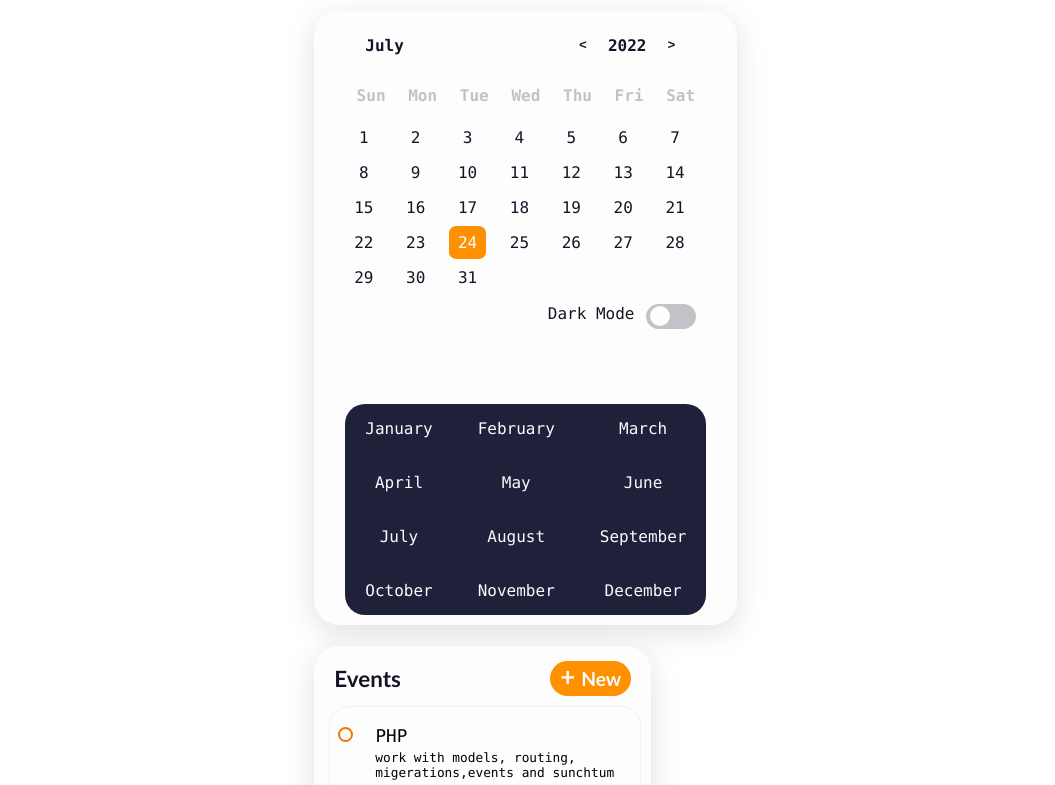
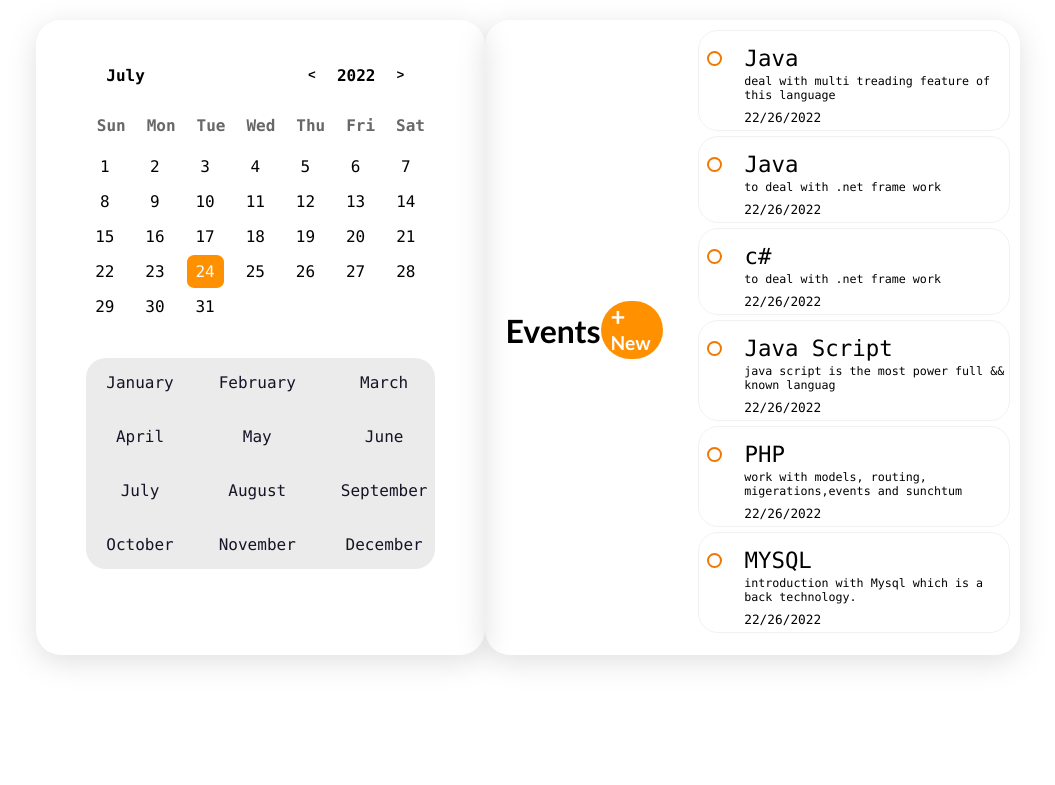
Before and after one commit to yasinrahnaward/Calendar, a plain HTML site: page index.html in a window 1280 px wide. Both pictures are taken after a click on the element "July". Shown: the top 785 px of the page, without its empty margins (126-1181 px from the left). Drawn offline with Linux system fonts and the light colour scheme.

Commit message:
dynamic timer

```diff
--- a/index.html
+++ b/index.html
@@ -6,10 +6,9 @@
     <title>CALENDAR</title>
     <link rel="stylesheet" href="style.css" />
   </head>
-<body class="light">
-
+  <body>
     <!-- side bar -->
-  <div class="sidebar">
+    <div class="contianer">
       <!-- calendar  -->
       <div class="calendar">
         <div class="calendar-header">
@@ -24,6 +23,7 @@
             </span>
           </div>
         </div>
+
         <div class="calendar-body">
           <div class="calendar-week-days">
             <div>Sun</div>
@@ -48,48 +48,17 @@
             <div>5</div>
             <div>6</div>
             <div>7</div>
-            <div>1</div>
-            <div>2</div>
-            <div>3</div>
-            <div>4</div>
-            <div>5</div>
-            <div>6</div>
-            <div>7</div>
-            <div>1</div>
-            <div>2</div>
-            <div>3</div>
-            <div>4</div>
-            <div>5</div>
-            <div>6</div>
-            <div>7</div>
-            <div>1</div>
-            <div>2</div>
-            <div>3</div>
-            <div>4</div>
-            <div>5</div>
-            <div>6</div>
-            <div>7</div>
-            <div>1</div>
-            <div>2</div>
-            <div>3</div>
-            <div>4</div>
-            <div>5</div>
-            <div>6</div>
-            <div>7</div>
           </div>
         </div>
         <div class="calendar-footer">
-          <div class="toggle">
-            <span>Dark Mode</span>
-            <div class="switch-mode">
-              <div class="switch-mode-sign"></div>
-            </div>
-          </div>
+          <!-- <div class="toggle"> -->
+          <!-- <span>Dark Mode</span> -->
+          <!-- </div> -->
         </div>
         <div class="date-time-formate">
           <div class="day-text-formate">TODAY</div>
           <div class="date-time-value">
-            <div class="time-formate">02:51</div>
+            <div class="time-formate">02:51:20</div>
             <div class="date-formate">23 - july - 2022</div>
           </div>
         </div>
@@ -106,13 +75,46 @@
         </div>
       </div>
       <div class="event-body">
-
+        <div class="event-items">
+            <span class="event-item-color"></span>
+            <span class="event-item-title">Java</span>
+            <span class="event-item-delete"></span>
+            <span class="event-item-edit"></span>
+            <p class="event-item-text">deal with multi treading feature of this language</p>
+            <div class="event-item-date">22/26/2022</div>
+          </div>
+        <div class="event-items">
+            <span class="event-item-color"></span>
+            <span class="event-item-title">Java</span>
+            <span class="event-item-delete"></span>
+            <span class="event-item-edit"></span>
+            <p class="event-item-text">to deal with .net frame work</p>
+            <div class="event-item-date">22/26/2022</div>
+          </div>
+        <div class="event-items">
+            <span class="event-item-color"></span>
+            <span class="event-item-title">c#</span>
+            <span class="event-item-delete"></span>
+            <div class="event-item-edit"></div>
+            <p class="event-item-text">to deal with .net frame work</p>
+            <div class="event-item-date">22/26/2022</div>
+          </div>
+        <div class="event-items">
+            <span class="event-item-color"></span>
+            <span class="event-item-title">Java Script</span>
+            <span class="event-item-delete"></span>
+            <span class="event-item-edit"></span>
+            <p class="event-item-text">java script is the most power full && known languag</p>
+            <div class="event-item-date">22/26/2022</div>
+          </div>
         <div class="event-items">
           <span class="event-item-color"></span>
           <span class="event-item-title">PHP</span>
           <span class="event-item-delete"></span>
           <span class="event-item-edit"></span>
-            <p class="event-item-text">work with models, routing, migerations,events and sunchtum</p>
+          <p class="event-item-text">
+            work with models, routing, migerations,events and sunchtum
+          </p>
           <div class="event-item-date">22/26/2022</div>
         </div>
         <div class="event-items">
@@ -120,7 +122,9 @@
           <span class="event-item-title">MYSQL</span>
           <span class="event-item-delete"></span>
           <span class="event-item-edit"></span>
-            <p class="event-item-text">introduction with Mysql which is a back technology.</p>
+          <p class="event-item-text">
+            introduction with Mysql which is a back technology.
+          </p>
           <div class="event-item-date">22/26/2022</div>
         </div>
       </div>
--- a/script.js
+++ b/script.js
@@ -1,8 +1,9 @@
 // "use strict";
-document.querySelector(".switch-mode").onclick = () => {
-    document.querySelector("body").classList.toggle("dark");
-    document.querySelector("body").classList.toggle("light");
-  };
+// document.querySelector(".switch-mode").onclick = () => {
+//   document.querySelector("body").classList.toggle("dark");
+//   document.querySelector("body").classList.toggle("light");
+// };
+
 
 isLeapYear = (year) => {
   return (
@@ -13,9 +14,10 @@ document.querySelector(".switch-mode").onclick = () => {
 // console.log(isLeapYear(2014));
 
 getFebDays = (year) => {
+
   return isLeapYear(year) ? 29 : 28;
 };
-  console.log(getFebDays(2021));
+
 let calendar = document.querySelector(".calendar");
 const month_names = [
   "January",
@@ -32,13 +34,31 @@ document.querySelector(".switch-mode").onclick = () => {
   "December",
 ];
 let month_picker = document.querySelector("#month-picker");
+const dayTextFormate=document.querySelector('.day-text-formate');
+const timeFormate=document.querySelector('.time-formate');
+const dateFormate=document.querySelector('.date-formate');
+
+// console.log(dateTimeFormate);
+
 month_picker.onclick=()=>{
 
+
+  month_list.classList.remove('hideonce');
   month_list.classList.remove('hide');
   month_list.classList.add('show');
+
+  dayTextFormate.classList.remove('showtime');
+  dayTextFormate.classList.add('hidetime');
+  timeFormate.classList.remove('showtime');
+  timeFormate.classList.add('hideTime');
+  dateFormate.classList.remove('showtime');
+  dateFormate.classList.add('hideTime');
+
+
+
 }
 
-  generateCalendar = (month, year) => {
+generateCalendar = (month,year) => {
   let calendar_days = document.querySelector(".calendar-days");
   calendar_days.innerHTML = "";
   let calendar_header_year = document.querySelector("#year");
@@ -57,18 +77,22 @@ document.querySelector(".switch-mode").onclick = () => {
     31,
   ];
   let currentDate = new Date();
+
   month_picker.innerHTML = month_names[month];
+
+
   calendar_header_year.innerHTML = year;
-    let first_day = new Date(month, year, 1);
-    for (let i = 0; i <= days_of_month[month] + first_day.getDay() - 1; i++) {
+
+  let first_day = new Date(month, year,1);
+
+
+
+  for (let i = 0; i <= days_of_month[month] + first_day.getDay() -1; i++) {
     let day = document.createElement("div");
     if (i >= first_day.getDay()) {
-        day.classList.add("calendar-day-hover");
-        day.innerHTML = i - first_day.getDay() + 1;
-        day.innerHTML += `<spna></span>
-        <spna></span>
-        <spna></span>
-        <spna></span>`;
+      day.innerHTML = i- first_day.getDay() +1;
+
+      // curent date display
       if (
         i - first_day.getDay() + 1 === currentDate.getDate() &&
         year === currentDate.getFullYear() &&
@@ -85,16 +109,26 @@ document.querySelector(".switch-mode").onclick = () => {
 month_names.forEach((e, index) => {
   let month = document.createElement("div");
   month.innerHTML = `<div>${e}</div>`;
+
+
   month_list.append(month);
   month.onclick=()=>{
-      // left transition
+
     currentMonth.value=index;
-      generateCalendar(currentMonth.value,currentYear.value)
-      // month_list.classList.add('hide');
+    generateCalendar(currentMonth.value,currentYear.value);
     month_list.classList.replace('show','hide');
+     dayTextFormate.classList.remove('hideTime');
+    dayTextFormate.classList.add('showtime');
+    timeFormate.classList.remove('hideTime');
+    timeFormate.classList.add('showtime');
+    dateFormate.classList.remove('hideTime');
+    dateFormate.classList.add('showtime');
   }
 });
+(function(){
+  month_list.classList.add("hideonce");
 
+})()
 document.querySelector('#pre-year').onclick=()=>{
   --currentYear.value;
   generateCalendar(currentMonth.value,currentYear.value)
@@ -105,6 +139,20 @@ document.querySelector(".switch-mode").onclick = () => {
 }
 
 let currentDate = new Date();
-  let currentMonth = { value: currentDate.getMonth() };
+let currentMonth = { value: currentDate.getMonth()};
 let currentYear = { value: currentDate.getFullYear() };
 generateCalendar(currentMonth.value, currentYear.value);
+
+
+// timer
+const todayShowTime = document.querySelector('.time-formate');
+const todayShowDate = document.querySelector('.date-formate');
+const currshowDate=new Date();
+todayShowDate.textContent=currentDate.getFullYear()+'-'+(month_names[currentDate.getMonth()])+'-'+ currentDate.getDate();
+function showTime()
+{
+  const dateTime =new Date();
+  let time=dateTime.getHours() +':'+ dateTime.getMinutes()+':'+ dateTime.getSeconds();
+  todayShowTime.textContent=time;
+}
+window.setInterval(showTime,1000);
--- a/style.css
+++ b/style.css
@@ -21,21 +21,7 @@
   --shadow: rgba(100, 100, 111, 0.2) 0px 7px 29px 0px;
   --font-family: consolas;
 }
-.dark {
-  /* --bg-body: var(--dark-body); */
-  --bg-main: var(--dark-main);
-  --bg-second: var(--dark-second);
-  --color-hover: var(--dark-hover);
-  --color-txt: var(--dark-text);
-}
 
-.light {
-  /* --bg-body: var(--light-body); */
-  --bg-main: var(--light-main);
-  --bg-second: var(--light-second);
-  --color-hover: var(--light-hover);
-  --color-txt: var(--light-text);
-}
 
 * {
   padding: 0;
@@ -48,37 +34,31 @@ body {
   font-family: var(--font-family);
   background-color: var(--bg-body);
 }
-.sidebar {
-  /* border: 1px solid green; */
+.contianer {
   width: max-content;
   height: max-content;
   position: relative;
-  display: inline-block;
+  display: flex;
   padding: 2% 2px 0 3%;
-  margin: 2px;
+  justify-content: center;
+  top: 0%;
+  right: 0%;
+  width: 100%;
+  height: 100%;
 }
-.content {
-  width: 700px;
-  height: 600px;
-  border: 1px solid orange;
-  display: inline;
-  position: absolute;
-  margin: 1%;
-  padding: 1%;
-}
+
 /* calendar style */
 .calendar {
-  height: max-content;
+
+   max-height: 635px;
   width: max-content;
   background-color: var(--bg-main);
   border-radius: 25px;
-  margin-bottom: 5%;
-  overflow:hidden;
-  padding: 10px 31px;
+  overflow: hidden;
+  padding: 30px 50px;
   /* border: 2px solid red; */
-
 }
-.light .calendar {
+.calendar {
   box-shadow: var(--shadow);
 }
 .calendar-header {
@@ -97,6 +77,13 @@ body {
   display: grid;
   grid-template-columns: repeat(7, 1fr);
   font-weight: 600;
+  cursor: pointer;
+  color:rgb(104, 104, 104);
+}
+.calendar-week-days div:hover {
+color:black;
+transform: scale(1.2);
+transition: all .2s ease-in-out;
 }
 
 .calendar-week-days div {
@@ -121,7 +108,7 @@ body {
   padding: 5px;
   position: relative;
   cursor: pointer;
-animation: to-top 1s forwards;
+  animation: to-top 1s forwards;
 }
 .month-picker {
   padding: 5px 10px;
@@ -148,7 +135,10 @@ animation: to-top 1s forwards;
   cursor: pointer;
 }
 .year-change:hover {
-  background-color: var(--color-hover);
+
+  background-color: var(--light-btn);
+  transition:all .2s ease-in-out ;
+  transform: scale(1.12);
 }
 .year-change:hover pre {
   color: var(--bg-body);
@@ -159,51 +149,34 @@ animation: to-top 1s forwards;
   justify-content: flex-end;
   align-items: center;
 }
-.toggle {
-  display: flex;
+#year:hover{
+  cursor: pointer;
+  transform: scale(1.2);
+  transition: all 0.2 ease-in-out;
 }
-.toggle span {
-  margin-right: 12px;
-  color: var(--color-txt);
-}
-.switch-mode {
-  position: relative;
-  width: 50px;
-  height: 25px;
-  border-radius: 15px;
-  background-color: var(--bg-second);
-  cursor: pointer;
-}
-.switch-mode-sign {
-  width: 20px;
-  height: 20px;
-  border-radius: 50%;
-  background-color: var(--light-main);
-  position: absolute;
-  top: 2px;
-  left: 4px;
-}
-.dark .switch-mode .switch-mode-sign .month-list {
-  top: 2px;
-  left: 27px;
-  /* left: calc(2px + 50%); */
-}
-
 .calendar-days div span {
   position: absolute;
 }
+ .calendar-days div:hover {
+  transition: width 0.2s ease-in-out, height 0.2s ease-in-out;
+  background-color: rgb(240, 88, 0);
+  border-radius: 20%;
+  color: var(--dark-text);
+}
+
 
 /* events style */
 
 .event {
-  height: max-content;
+  height: 635px;
   width: max-content;
   background-color: var(--bg-main);
   border-radius: 25px;
-  margin-bottom: 5%;
   overflow: hidden;
+  display: flex;
   font-family: var(--font-family);
   font-size: 2rem;
+  position: relative;
 }
 .event {
   box-shadow: var(--shadow);
@@ -218,7 +191,7 @@ animation: to-top 1s forwards;
   display: flex;
   justify-content: space-between;
   align-items: center;
-  font-size: 1.4rem;
+  font-size: 2rem;
   font-weight: 900;
   color: var(--color-txt);
   padding: 5px 10px;
@@ -232,8 +205,6 @@ animation: to-top 1s forwards;
 }
 .add-new-event-btn {
   font-size: 1.2rem;
-  display: block;
-  position: relative;
   border-radius: 50px;
   cursor: pointer;
   background-color: var(--light-btn);
@@ -284,12 +255,12 @@ animation: to-top 1s forwards;
   margin: 0 3px;
 }
 .event-item-title {
-  font-size: 1.1rem;
+  font-size: 1.4rem;
 }
-.event-item-edit {
+.event-item-edit{
 }
 .event-item-text {
-  font-size: 0.8rem;
+  font-size: 0.73rem;
   margin-left: 40px;
   height: max-content;
   justify-content: left;
@@ -309,27 +280,21 @@ animation: to-top 1s forwards;
   border-radius: 20%;
 }
 .month-list {
-
-  position:relative;
+  position: relative;
   left: 0;
-  top: 0;
-  background-color: #1f213a;
-  color: var(--dark-text);
+  top: -50px;
+  background-color: #ebebeb;
+  color: var(--light-text);
   display: grid;
   grid-template-columns: repeat(3, auto);
-  /* border: 1px solid red; */
   gap: 5px;
-  border-radius:20px;
-  transform: scale(1.3);
-  visibility: hidden;
-  pointer-events: none;
+  border-radius: 20px;
 }
 .month-list > div {
   display: grid;
   place-content: center;
   margin: 5px 10px;
-
-  transition: all .2s ease-in-out;
+  transition: all 0.2s ease-in-out;
   /* border: 1px solid red */
 }
 .month-list > div > div {
@@ -338,90 +303,127 @@ animation: to-top 1s forwards;
   cursor: pointer;
 }
 .month-list > div > div:hover {
-
-  background-color: var(--dark-hover);
-  color: var(--light-text);
-
-
+  background-color:var(--light-btn);
+  color: var(--dark-text);
+  transform: scale(0.9);
+  transition: all 0.2s ease-in-out;
 }
 
-.month-list.show{
+.month-list.show {
   visibility: visible;
   pointer-events: visible;
-  transition: .6s ease-in-out;
-  animation: to-left 1s forwards;
+  transition: 0.6s ease-in-out;
+  animation: to-left .71s forwards;
 }
-.month-list.hide{
+.month-list.hideonce{
+  visibility: hidden;
+}
+.month-list.hide {
   animation: to-right 1s forwards;
-  /* visibility: n; */
+  visibility: none;
   pointer-events: none;
-  transition: 1.4s ease-in-out;
+  /* transition: 1.4s ease-in-out; */
 }
 
 /* date and time show formate */
-.date-time-formate{
+.date-time-formate {
   width: max-content;
   height: max-content;
-  font-family:Dubai Light, Century Gothic;
-  position:relative;
+  font-family: Dubai Light, Century Gothic;
+  position: relative;
   display: inline;
   top: 140px;
-
 }
-.day-text-formate{
-  font-family:Microsoft JhengHei UI ;
+.day-text-formate {
+  font-family: Microsoft JhengHei UI;
   font-size: 3rem;
   padding-right: 5%;
   border-right: 2px solid orangered;
   position: absolute;
-
+  left: -1rem;
 }
-.date-time-value{
+.date-time-value {
   display: block;
   height: max-content;
   width: max-content;
   position: relative;
-  left: 55%;
+  left: 50%;
   top: -30px;
   text-align: center;
 }
 
-.time-formate{
+.time-formate {
   font-size: 3rem;
+}
+.date-formate {
+  /* transform:  */
+}
+.time-formate.hideTime {
+  animation: hidetime 1.5s forwards;
+}
+.day-text-formate.hidetime {
 
+  animation: hidetime 1.5s forwards;
 }
-.date-formate{
+.date-formate.hideTime {
+  animation: hidetime 1.5s forwards;
+}
+.day-text-formate.showtime{
+  animation: showtime 1s forwards;
+}
+.time-formate.showtime {
+  animation: showtime 1s forwards;
+}
+.date-formate.showtime {
+  animation: showtime 1s forwards;
 }
 @keyframes to-top {
-  0%{
-
+  0% {
     transform: translateY(100%);
     opacity: 0;
   }
-  100%{
+  100% {
     transform: translateY(0);
     opacity: 1;
   }
 }
 @keyframes to-left {
-  0%{
-
+  0% {
     transform: translatex(230%);
-    opacity: 0;
+    opacity: 1;
   }
-  100%{
+  100% {
     transform: translatex(0);
     opacity: 1;
   }
 }
 @keyframes to-right {
-  100%{
-
-    transform: translatex(130%);
+  10% {
+    transform: translatex(0);
     opacity: 1;
   }
-  0%{
-    transform: translatex(0);
-    opacity: 0;
+  100% {
+    transform: translatex(-130%);
+    opacity: 1;
   }
 }
+@keyframes showtime {
+  0% {
+    transform: translatex(250%);
+    opacity: 1;
+  }
+  100% {
+    transform: translatex(0%);
+    opacity: 1;
+  }
+}
+@keyframes hidetime {
+  0% {
+    transform: translatex(0%);
+    opacity: 1;
+  }
+  100% {
+    transform: translatex(-350%);
+    opacity: 1;
+  }
+}
```
Lines whose indentation alone changed are shown as unchanged.
